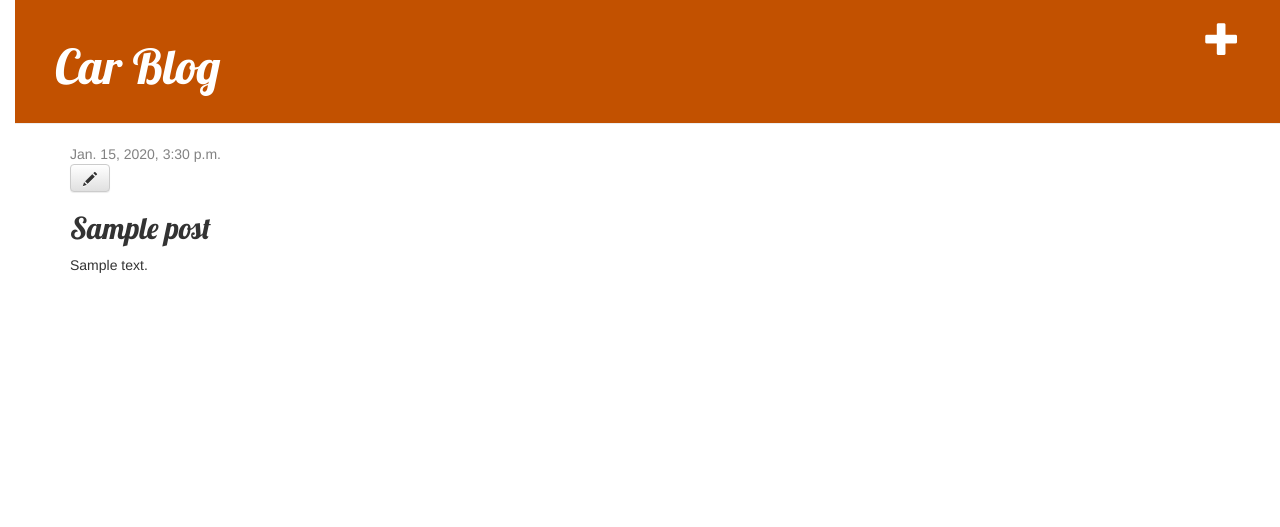
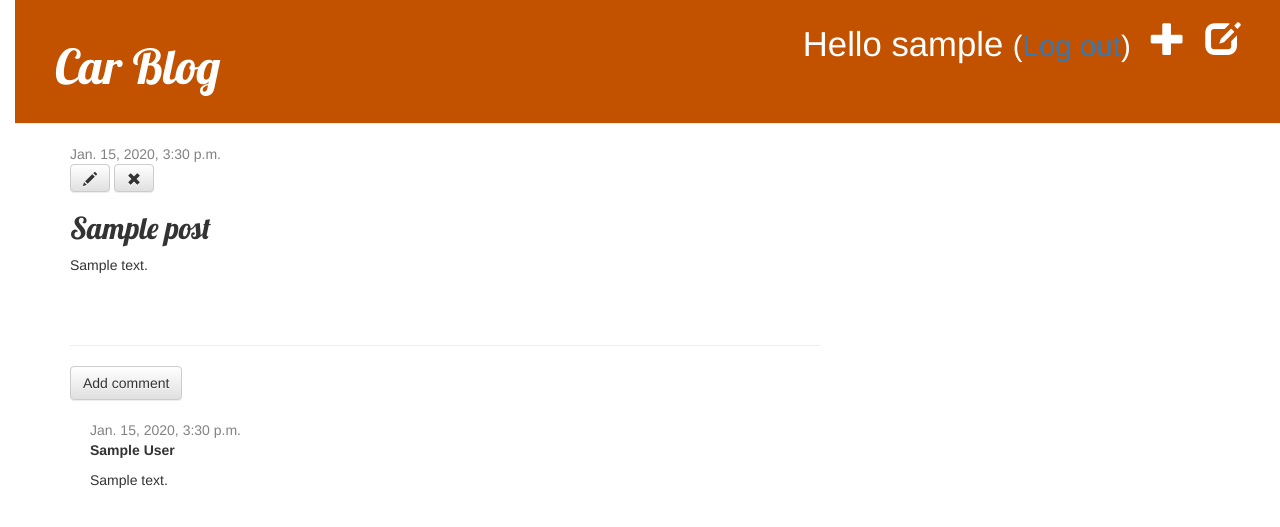
Before and after one commit to SRB-95/blogApp, a Django app: page /post/1/ in a window 1280 px wide. Shown: the top 527 px of the page. Run offline with Django 3.2, Linux system fonts and the light colour scheme; a user stored in the database is signed in; tables that the repository leaves empty hold one stand-in row (values such as "Sample post"); some libraries are stand-ins or nearby versions.

Commit message:
login/logout,Comments page creation.

```diff
--- a/blog/admin.py
+++ b/blog/admin.py
@@ -1,6 +1,7 @@
 from django.contrib import admin
-from .models import Post
+from .models import Post,Comment
 
 # Register your models here.
 
 admin.site.register(Post)
+admin.site.register(Comment)
--- a/blog/models.py
+++ b/blog/models.py
@@ -17,3 +17,20 @@ class Post(models.Model):
 
     def __str__(self):
         return self.title
+
+class Comment(models.Model):
+    post = models.ForeignKey('blog.Post', on_delete=models.CASCADE, related_name='comments')
+    author = models.CharField(max_length=200)
+    text = models.TextField()
+    created_date = models.DateTimeField(default=timezone.now)
+    approved_comment = models.BooleanField(default=False)
+
+    def approve(self):
+        self.approved_comment = True
+        self.save()
+
+    def __str__(self):
+        return self.text
+
+def approved_comments(self):
+    return self.comments.filter(approved_comment=True)
--- a/blog/static/css/blog.css
+++ b/blog/static/css/blog.css
@@ -57,3 +57,7 @@ h1, h2, h3, h4 {
 .post h2 a, .post h2 a:visited {
     color: #000000;
 }
+
+.comment {
+    margin: 20px 0px 20px 20px;
+}
--- a/blog/templates/blog/base.html
+++ b/blog/templates/blog/base.html
@@ -6,11 +6,16 @@
         <link rel="stylesheet" href="//maxcdn.bootstrapcdn.com/bootstrap/3.2.0/css/bootstrap-theme.min.css">
         <link href='//fonts.googleapis.com/css?family=Lobster&subset=latin,latin-ext' rel='stylesheet' type='text/css'>
         <link rel="stylesheet" href="{% static 'css/blog.css' %}">
+
     </head>
     <body>
         <div class="page-header">
             {% if user.is_authenticated %}
+                <a href="{% url 'post_draft_list' %}" class="top-menu"><span class="glyphicon glyphicon-edit"></span></a>
                 <a href="{% url 'post_new' %}" class="top-menu"><span class="glyphicon glyphicon-plus"></span></a>
+                <p class="top-menu">Hello {{ user.username }} <small>(<a href="{% url 'logout' %}">Log out</a>)</small></p>
+            {% else %}
+                <a href="{% url 'login' %}" class="top-menu"><span class="glyphicon glyphicon-lock"></span></a>
             {% endif %}
             <h1><a href="/">Car Blog</a></h1>
         </div>
--- a/blog/templates/blog/post_detail.html
+++ b/blog/templates/blog/post_detail.html
@@ -6,11 +6,35 @@
             <div class="date">
                 {{ post.published_date }}
             </div>
+        {% else %}
+            <a class="btn btn-default" href="{% url 'post_publish' pk=post.pk %}">Publish</a>
         {% endif %}
         {% if user.is_authenticated %}
             <a class="btn btn-default" href="{% url 'post_edit' pk=post.pk %}"><span class="glyphicon glyphicon-pencil"></span></a>
+            <a class="btn btn-default" href="{% url 'post_remove' pk=post.pk %}"><span class="glyphicon glyphicon-remove"></span></a>
         {% endif %}
         <h2>{{ post.title }}</h2>
         <p>{{ post.text|linebreaksbr }}</p>
     </div>
+
+    <hr>
+    <a class="btn btn-default" href="{% url 'add_comment_to_post' pk=post.pk %}">Add comment</a>
+    {% for comment in post.comments.all %}
+        {% if user.is_authenticated or comment.approved_comment %}
+        <div class="comment">
+            <div class="date">
+                {{ comment.created_date }}
+                {% if not comment.approved_comment %}
+                    <a class="btn btn-default" href="{% url 'comment_remove' pk=comment.pk %}"><span class="glyphicon glyphicon-remove"></span></a>
+                    <a class="btn btn-default" href="{% url 'comment_approve' pk=comment.pk %}"><span class="glyphicon glyphicon-ok"></span></a>
+                {% endif %}
+            </div>
+            <strong>{{ comment.author }}</strong>
+            <p>{{ comment.text|linebreaks }}</p>
+        </div>
+        {% endif %}
+    {% empty %}
+        <p>No comments here yet :(</p>
+    {% endfor %}
+
 {% endblock %}
--- a/blog/templates/blog/post_list.html
+++ b/blog/templates/blog/post_list.html
@@ -8,6 +8,7 @@
             </div>
             <h2><a href="{% url 'post_detail' pk=post.pk %}">{{ post.title }}</a></h2>
             <p>{{ post.text|linebreaksbr }}</p>
+            <a href="{% url 'post_detail' pk=post.pk %}">Comments: {{ post.approved_comments.count }}</a>
         </div>
     {% endfor %}
 {% endblock %}
--- a/blog/urls.py
+++ b/blog/urls.py
@@ -6,4 +6,10 @@ urlpatterns = [
     path('post/<int:pk>/', views.post_detail, name='post_detail'),
     path('post/new/', views.post_new, name='post_new'),
     path('post/<int:pk>/edit/', views.post_edit, name='post_edit'),
+    path('drafts/', views.post_draft_list, name='post_draft_list'),
+    path('post/<pk>/publish/', views.post_publish, name='post_publish'),
+    path('post/<pk>/remove/', views.post_remove, name='post_remove'),
+    path('post/<int:pk>/comment/', views.add_comment_to_post, name='add_comment_to_post'),
+    path('comment/<int:pk>/approve/', views.comment_approve, name='comment_approve'),
+    path('comment/<int:pk>/remove/', views.comment_remove, name='comment_remove'),
 ]
--- a/blog/views.py
+++ b/blog/views.py
@@ -1,8 +1,9 @@
+from django.contrib.auth.decorators import login_required
 from django.shortcuts import render
 from django.utils import timezone
-from .models import Post
+from .models import Post,Comment
 from django.shortcuts import render, get_object_or_404
-from .forms import PostForm
+from .forms import PostForm,CommentForm
 from django.shortcuts import redirect
 
 # Create your views here.
@@ -15,19 +16,20 @@ def post_detail(request, pk):
     post = get_object_or_404(Post, pk=pk)
     return render(request, 'blog/post_detail.html', {'post': post})
 
+@login_required
 def post_new(request):
     if request.method == "POST":
         form = PostForm(request.POST)
         if form.is_valid():
             post = form.save(commit=False)
             post.author = request.user
-            post.published_date = timezone.now()
             post.save()
             return redirect('post_detail', pk=post.pk)
     else:
         form = PostForm()
     return render(request, 'blog/post_edit.html', {'form': form})
 
+@login_required
 def post_edit(request, pk):
     post = get_object_or_404(Post, pk=pk)
     if request.method == "POST":
@@ -35,9 +37,50 @@ def post_edit(request, pk):
         if form.is_valid():
             post = form.save(commit=False)
             post.author = request.user
-            post.published_date = timezone.now()
             post.save()
             return redirect('post_detail', pk=post.pk)
     else:
         form = PostForm(instance=post)
     return render(request, 'blog/post_edit.html', {'form': form})
+
+@login_required
+def post_draft_list(request):
+    posts = Post.objects.filter(published_date__isnull=True).order_by('created_date')
+    return render(request, 'blog/post_draft_list.html', {'posts': posts})
+
+@login_required
+def post_publish(request, pk):
+    post = get_object_or_404(Post, pk=pk)
+    post.publish()
+    return redirect('post_detail', pk=pk)
+
+@login_required
+def post_remove(request, pk):
+    post = get_object_or_404(Post, pk=pk)
+    post.delete()
+    return redirect('post_list')
+
+def add_comment_to_post(request, pk):
+    post = get_object_or_404(Post, pk=pk)
+    if request.method == "POST":
+        form = CommentForm(request.POST)
+        if form.is_valid():
+            comment = form.save(commit=False)
+            comment.post = post
+            comment.save()
+            return redirect('post_detail', pk=post.pk)
+    else:
+        form = CommentForm()
+    return render(request, 'blog/add_comment_to_post.html', {'form': form})
+
+@login_required
+def comment_approve(request, pk):
+    comment = get_object_or_404(Comment, pk=pk)
+    comment.approve()
+    return redirect('post_detail', pk=comment.post.pk)
+
+@login_required
+def comment_remove(request, pk):
+    comment = get_object_or_404(Comment, pk=pk)
+    comment.delete()
+    return redirect('post_detail', pk=comment.post.pk)
--- a/mysite/settings.py
+++ b/mysite/settings.py
@@ -119,3 +119,5 @@ USE_TZ = True
 
 STATIC_URL = '/static/'
 STATIC_ROOT = os.path.join(BASE_DIR, 'static')
+
+LOGIN_REDIRECT_URL = '/'
--- a/mysite/urls.py
+++ b/mysite/urls.py
@@ -15,8 +15,11 @@ Including another URLconf
 """
 from django.contrib import admin
 from django.urls import include,path
+from django.contrib.auth import views
 
 urlpatterns = [
     path('admin/', admin.site.urls),
+    path('accounts/login/', views.LoginView.as_view(), name='login'),
+    path('accounts/logout/', views.LogoutView.as_view(next_page='/'), name='logout'),
     path('', include('blog.urls')),
 ]
```
Also changed, not shown: blog/forms.py (+7 -1 lines), blog/templates/blog/add_comment_to_post.html (added, +8 -0 lines), blog/templates/blog/post_draft_list.html (added, +11 -0 lines), blog/templates/registration/login.html (added, +23 -0 lines), blog/migrations/0002_comment.py (added).
